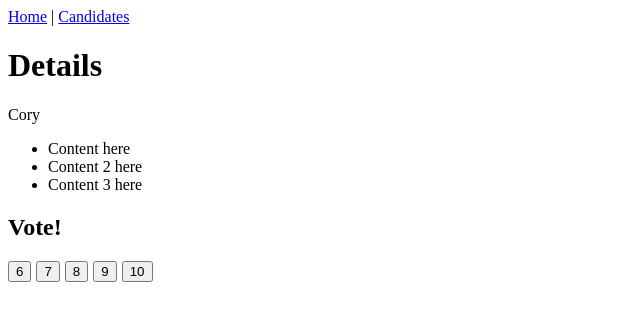
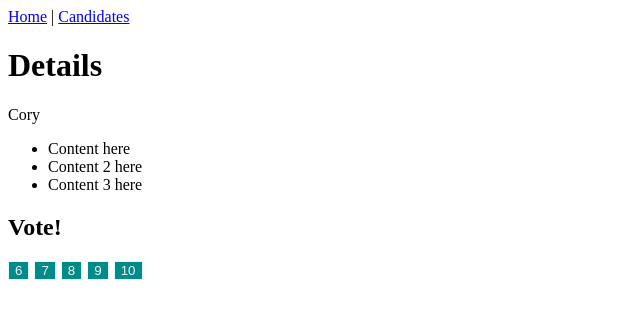
Before and after one commit to coryhouse/eboss, a React (Create React App) app: page /details/1 in a window 1280 px wide. Shown: the top 320 px of the page, without its empty margins (0-640 px from the left). Built offline with nearby package versions, Linux system fonts and the light colour scheme; data requests are answered from the project's data file.

Commit message:
Consume component

```diff
--- a/src/CandidateDetails.js
+++ b/src/CandidateDetails.js
@@ -37,7 +37,7 @@ export class CandidateDetails extends React.Component {
 
         <h2>Vote!</h2>
         {ratings.map((rating) => (
-          <button style={{ marginRight: 5 }}>{rating}</button>
+          <Button style={{ marginRight: 5 }}>{rating}</Button>
         ))}
       </>
     );
```
